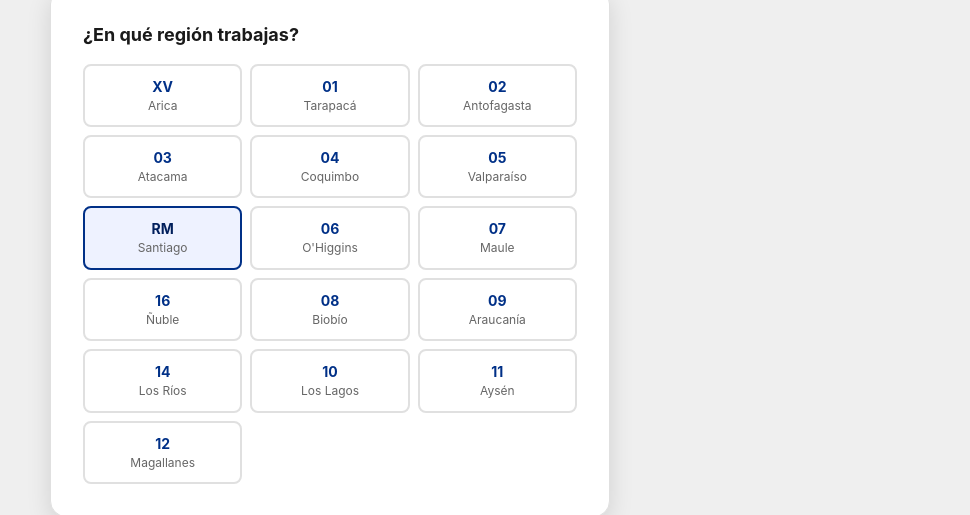
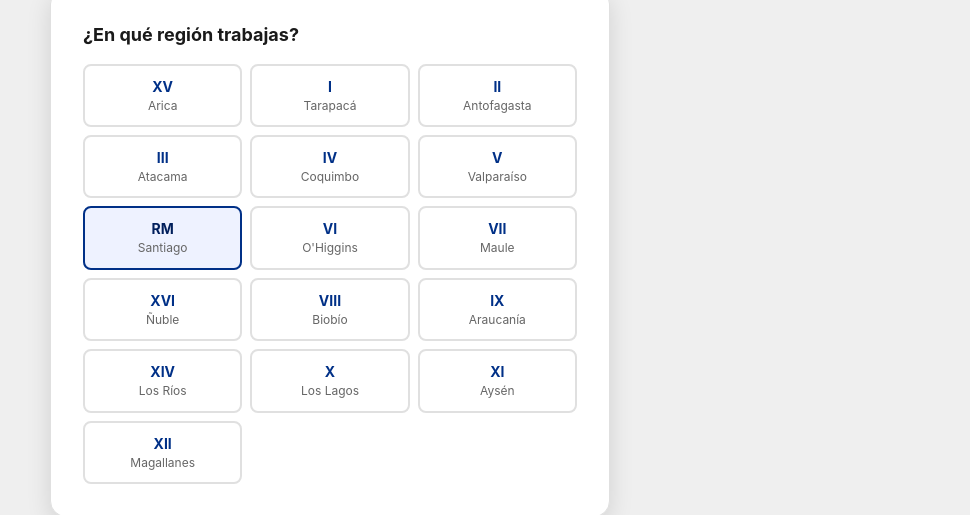
Before and after one commit to mvargascode/vacaciones-chile, a React (Vite) app: page / in a window 1280 px wide. Shown: the part 243-758 px from the top of the page, without its empty margins (310-1280 px from the left). Built offline with nearby package versions, Linux system fonts and the light colour scheme.

Commit message:
fix: muestra todas las regiones en numero romano (excepto RM) en onboarding

```diff
--- a/src/data/regions.ts
+++ b/src/data/regions.ts
@@ -29,6 +29,12 @@ export function getRegionLabel(code: string): string {
   return REGION_ROMAN_LABELS[code] ?? code
 }
 
+export function getRegionNumeral(code: string): string {
+  const label = REGION_ROMAN_LABELS[code]
+  if (!label) return code
+  return label.replace(' Región', '')
+}
+
 export const REGIONS: Region[] = [
   { code: "XV", name: "Arica y Parinacota", shortName: "Arica" },
   { code: "01", name: "Tarapacá", shortName: "Tarapacá" },
--- a/src/features/onboarding/RegionSelector.tsx
+++ b/src/features/onboarding/RegionSelector.tsx
@@ -1,4 +1,4 @@
-import { REGIONS } from '../../data/regions'
+import { REGIONS, getRegionNumeral } from '../../data/regions'
 import styles from './RegionSelector.module.css'
 
 interface RegionSelectorProps {
@@ -18,7 +18,7 @@ export function RegionSelector({ value, onChange }: RegionSelectorProps) {
             onClick={() => onChange(region.code)}
             type="button"
           >
-            <span className={styles.code}>{region.code}</span>
+            <span className={styles.code}>{getRegionNumeral(region.code)}</span>
             <span className={styles.name}>{region.shortName}</span>
           </button>
         ))}
```
